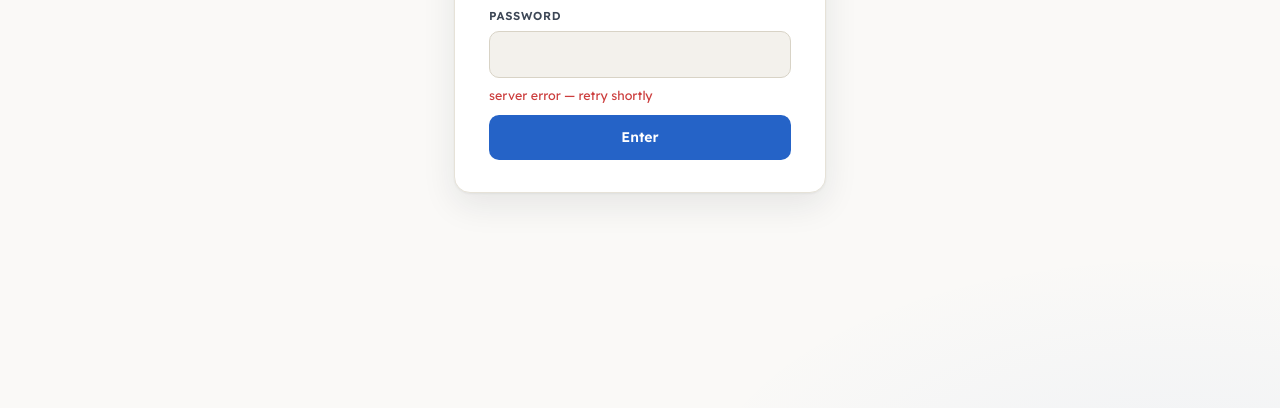
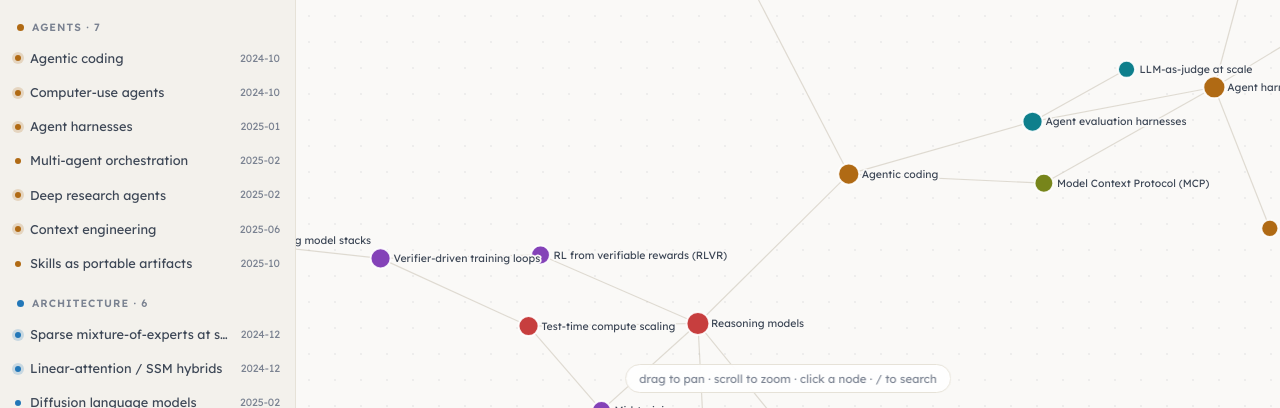
Before and after one commit to vivmuk/ai-ontology, a website: page index.html in a window 1280 px wide. Shown: the part 392-800 px from the top of the page. Drawn offline with nearby package versions, Linux system fonts and the light colour scheme; no server answers.

Commit message:
fix: static-host fallback so GitHub Pages viewer stays open (no gate) while Railway enforces login

```diff
--- a/index.html
+++ b/index.html
@@ -384,7 +384,8 @@ $("logout").addEventListener("click", () => {
 
 /* ---------- boot ---------- */
 (async () => {
-  const r = await fetch("/api/ontology");
+  let r = await fetch("/api/ontology");
+  if (r.status === 404) r = await fetch("ontology.json"); // static hosts (GitHub Pages): open viewer, no gate
   if (r.status === 401) { $("login").hidden = false; $("pw").focus(); return; }
   if (!r.ok) { $("login").hidden = false; $("loginerr").textContent = "server error — retry shortly"; return; }
   enterApp(await r.json());
```
